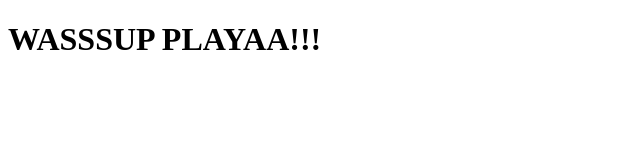
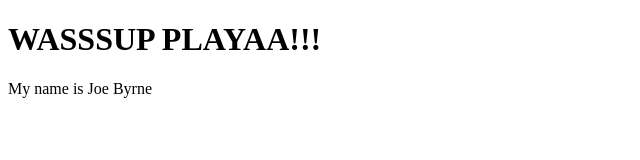
Before and after one commit to JoeByrne22/wdi-project-one, a plain HTML site: page index.html in a window 1280 px wide. Shown: the whole page, without its empty margins (0-640 px from the left). Drawn offline with Linux system fonts and the light colour scheme.

Commit message:
second commit

```diff
--- a/index.html
+++ b/index.html
@@ -6,5 +6,6 @@
   </head>
   <body>
     <h1>WASSSUP PLAYAA!!!</h2>
+      <p>My name is Joe Byrne</p>
   </body>
 </html>
```
